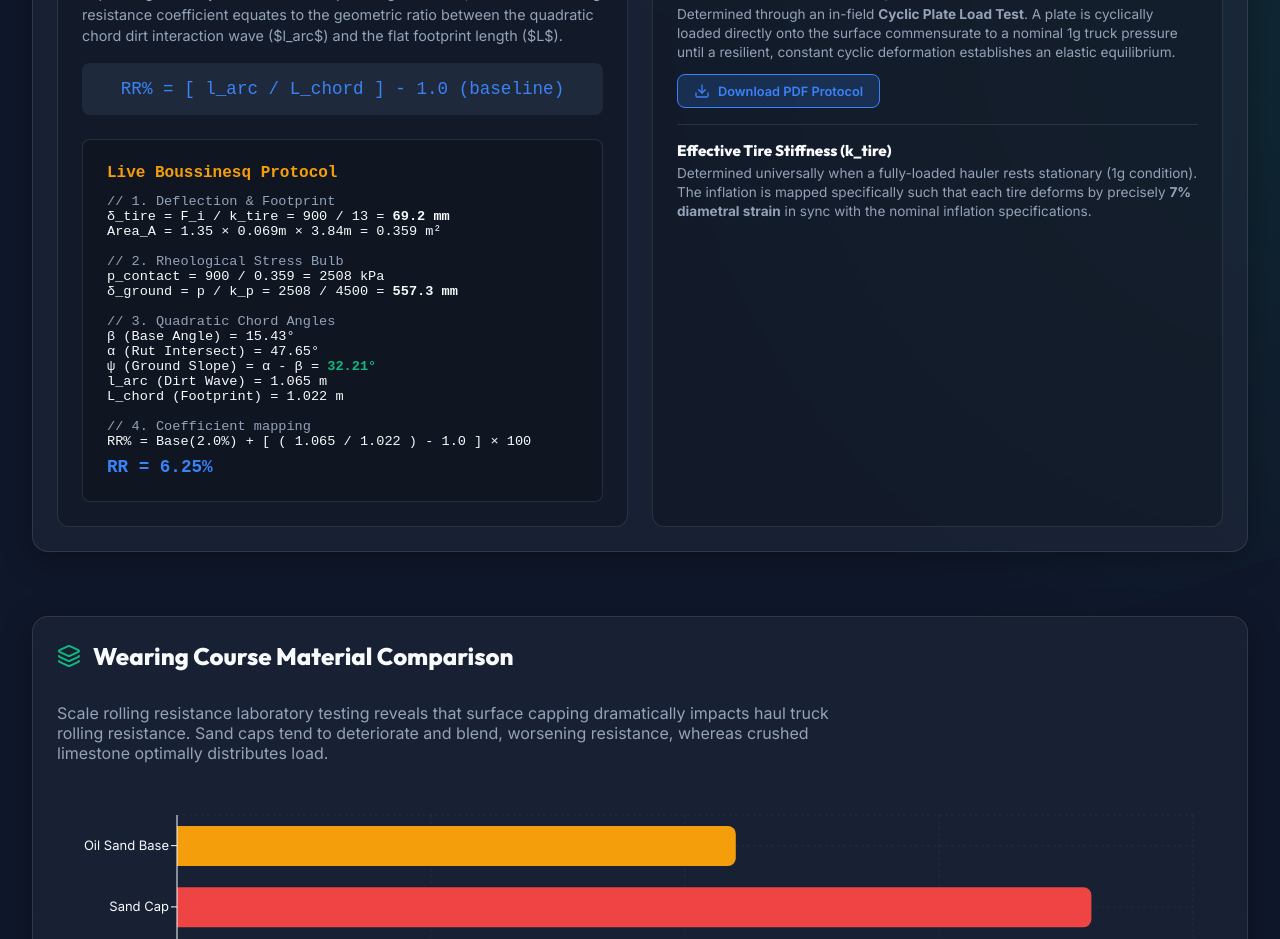
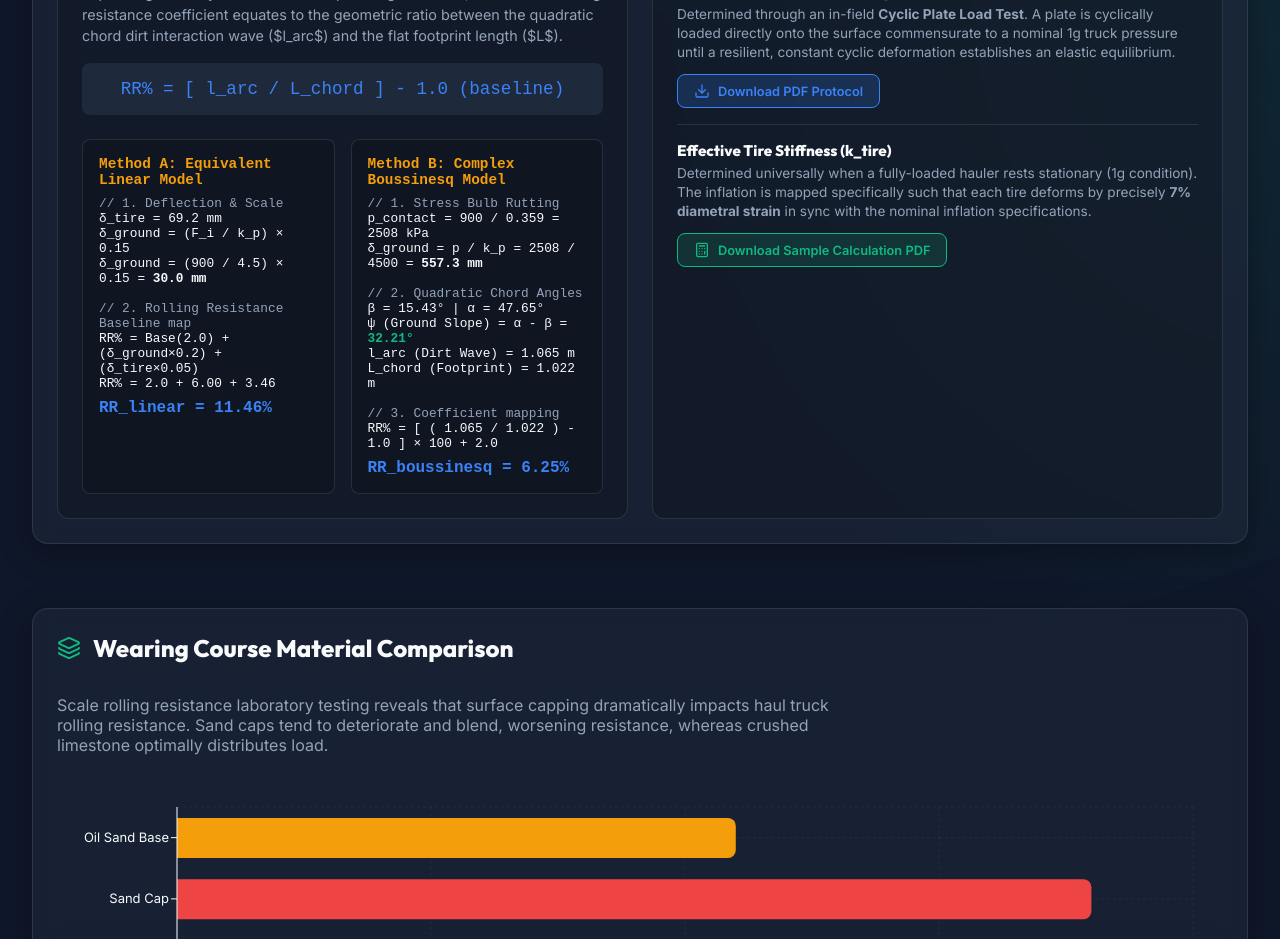
Before and after one commit to chenglin918/haul_road, a React (Vite) app: page / in a window 1280 px wide. Shown: the part 980-1919 px from the top of the page. Built offline with nearby package versions, Linux system fonts and the light colour scheme.

Commit message:
feat: Add side-by-side logic comparison for linear and Boussinesq model with PDF attachment

```diff
--- a/src/App.jsx
+++ b/src/App.jsx
@@ -25,6 +25,11 @@ function App() {
   const deltaTireMeters = (tireLoad / tireStiffness) / 1000;
   const tireDeflection = (deltaTireMeters * 1000); // in mm
 
+  // --- METHOD A: Equivalent Linear Interaction Model ---
+  const linearGroundDeflectionMm = (tireLoad / groundStiffness) * 0.15;
+  const linearComputedRR = 2.0 + (linearGroundDeflectionMm * 0.2) + (tireDeflection * 0.05);
+
+  // --- METHOD B: Complex Boussinesq Rheological Stress Bulb ---
   // Footprint Area
   const footprintArea = 1.35 * deltaTireMeters * phi;
   const footprintPressure = footprintArea > 0 ? tireLoad / footprintArea : 0; // kPa
@@ -215,27 +220,40 @@ function App() {
             </div>
 
             {/* Dynamic Interactive Sample Calculation injected into HTML UI */}
-            <div style={{ background: 'rgba(0,0,0,0.15)', border: '1px solid var(--glass-border)', padding: '1.5rem', borderRadius: '8px', fontFamily: 'monospace', fontSize: '0.85rem', color: 'var(--text-primary)', marginTop: '1.5rem' }}>
-              <strong style={{color:'var(--accent)', fontSize:'1rem', display:'block', marginBottom:'0.75rem'}}>Live Boussinesq Protocol</strong>
+            <div style={{ display: 'grid', gridTemplateColumns: '1fr 1fr', gap: '1rem', marginTop: '1.5rem' }}>
+              {/* Method A */}
+              <div style={{ background: 'rgba(0,0,0,0.15)', border: '1px solid var(--glass-border)', padding: '1rem', borderRadius: '8px', fontFamily: 'monospace', fontSize: '0.8rem', color: 'var(--text-primary)' }}>
+                <strong style={{color:'var(--accent)', fontSize:'0.9rem', display:'block', marginBottom:'0.5rem'}}>Method A: Equivalent Linear Model</strong>
 
-              <span style={{color:'var(--text-secondary)'}}>// 1. Deflection & Footprint</span><br/>
-              δ_tire = F_i / k_tire = {tireLoad} / {tireStiffness} = <strong style={{color:'var(--text-primary)'}}>{tireDeflection.toFixed(1)} mm</strong><br/>
-              Area_A = 1.35 × {deltaTireMeters.toFixed(3)}m × {phi}m = {footprintArea.toFixed(3)} m²<br/>
+                <span style={{color:'var(--text-secondary)'}}>// 1. Deflection & Scale</span><br/>
+                δ_tire = {tireDeflection.toFixed(1)} mm<br/>
+                δ_ground = (F_i / k_p) × 0.15<br/>
+                δ_ground = ({tireLoad} / {groundStiffness}) × 0.15 = <strong style={{color:'var(--text-primary)'}}>{linearGroundDeflectionMm.toFixed(1)} mm</strong><br/>
                 <br/>
-              <span style={{color:'var(--text-secondary)'}}>// 2. Rheological Stress Bulb</span><br/>
+                <span style={{color:'var(--text-secondary)'}}>// 2. Rolling Resistance Baseline map</span><br/>
+                RR% = Base(2.0) + (δ_ground×0.2) + (δ_tire×0.05)<br/>
+                RR% = 2.0 + {(linearGroundDeflectionMm*0.2).toFixed(2)} + {(tireDeflection*0.05).toFixed(2)}<br/>
+                <strong style={{fontSize:'1rem', color:'var(--primary)', marginTop:'0.5rem', display:'block'}}>RR_linear = {linearComputedRR.toFixed(2)}%</strong>
+              </div>
+
+              {/* Method B */}
+              <div style={{ background: 'rgba(0,0,0,0.15)', border: '1px solid var(--glass-border)', padding: '1rem', borderRadius: '8px', fontFamily: 'monospace', fontSize: '0.8rem', color: 'var(--text-primary)' }}>
+                <strong style={{color:'var(--accent)', fontSize:'0.9rem', display:'block', marginBottom:'0.5rem'}}>Method B: Complex Boussinesq Model</strong>
+
+                <span style={{color:'var(--text-secondary)'}}>// 1. Stress Bulb Rutting</span><br/>
                 p_contact = {tireLoad} / {footprintArea.toFixed(3)} = {footprintPressure.toFixed(0)} kPa<br/>
                 δ_ground = p / k_p = {footprintPressure.toFixed(0)} / {(groundStiffness*1000).toFixed(0)} = <strong style={{color:'var(--text-primary)'}}>{groundDeflection.toFixed(1)} mm</strong><br/>
                 <br/>
-              <span style={{color:'var(--text-secondary)'}}>// 3. Quadratic Chord Angles</span><br/>
-              β (Base Angle) = {((beta*180)/Math.PI).toFixed(2)}°<br/>
-              α (Rut Intersect) = {((alpha*180)/Math.PI).toFixed(2)}°<br/>
+                <span style={{color:'var(--text-secondary)'}}>// 2. Quadratic Chord Angles</span><br/>
+                β = {((beta*180)/Math.PI).toFixed(2)}° | α = {((alpha*180)/Math.PI).toFixed(2)}°<br/>
                 ψ (Ground Slope) = α - β = <strong style={{color:'var(--secondary)'}}>{((psi*180)/Math.PI).toFixed(2)}°</strong><br/>
                 l_arc (Dirt Wave) = {l_arc.toFixed(3)} m<br/>
                 L_chord (Footprint) = {L_chord.toFixed(3)} m<br/>
                 <br/>
-              <span style={{color:'var(--text-secondary)'}}>// 4. Coefficient mapping</span><br/>
-              RR% = Base(2.0%) + [ ( {l_arc.toFixed(3)} / {L_chord.toFixed(3)} ) - 1.0 ] × 100<br/>
-              <strong style={{fontSize:'1.1rem', color:'var(--primary)', marginTop:'0.5rem', display:'block'}}>RR = {rollingResistance.toFixed(2)}%</strong>
+                <span style={{color:'var(--text-secondary)'}}>// 3. Coefficient mapping</span><br/>
+                RR% = [ ( {l_arc.toFixed(3)} / {L_chord.toFixed(3)} ) - 1.0 ] × 100 + 2.0<br/>
+                <strong style={{fontSize:'1rem', color:'var(--primary)', marginTop:'0.5rem', display:'block'}}>RR_boussinesq = {rollingResistance.toFixed(2)}%</strong>
+              </div>
             </div>
           </div>
 
@@ -265,6 +283,12 @@ function App() {
                 <p style={{ color: 'var(--text-secondary)', fontSize: '0.85rem', lineHeight: '1.4', marginBottom: '0.75rem' }}>
                   Determined universally when a fully-loaded hauler rests stationary (1g condition). The inflation is mapped specifically such that each tire deforms by precisely <strong>7% diametral strain</strong> in sync with the nominal inflation specifications.
                 </p>
+                <a href="/sample_calculation.pdf" download style={{ textDecoration: 'none' }}>
+                  <button className="primary" style={{ display: 'flex', alignItems: 'center', gap: '0.5rem', fontSize: '0.8rem', padding: '8px 16px', background: 'rgba(16, 185, 129, 0.15)', color: '#10b981', border: '1px solid #10b981', boxShadow: 'none' }}>
+                    <Calculator size={16} />
+                    Download Sample Calculation PDF
+                  </button>
+                </a>
               </div>
             </div>
           </div>
```
Also changed, not shown: 2 other files (tests, documents, lock files or other folders). Lines whose indentation alone changed are shown as unchanged.
